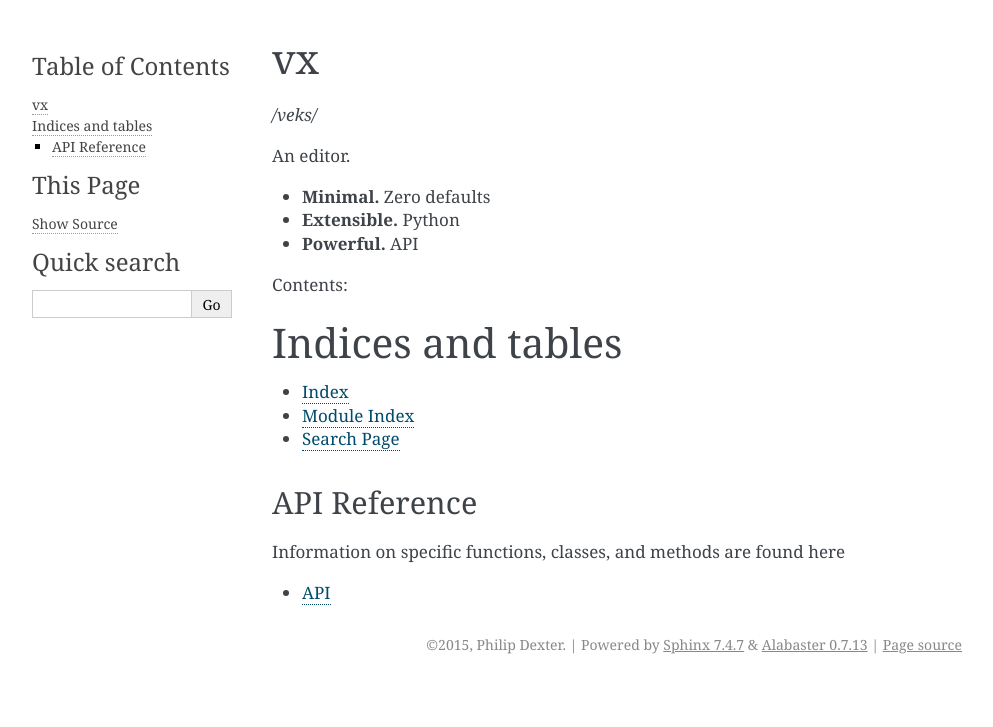
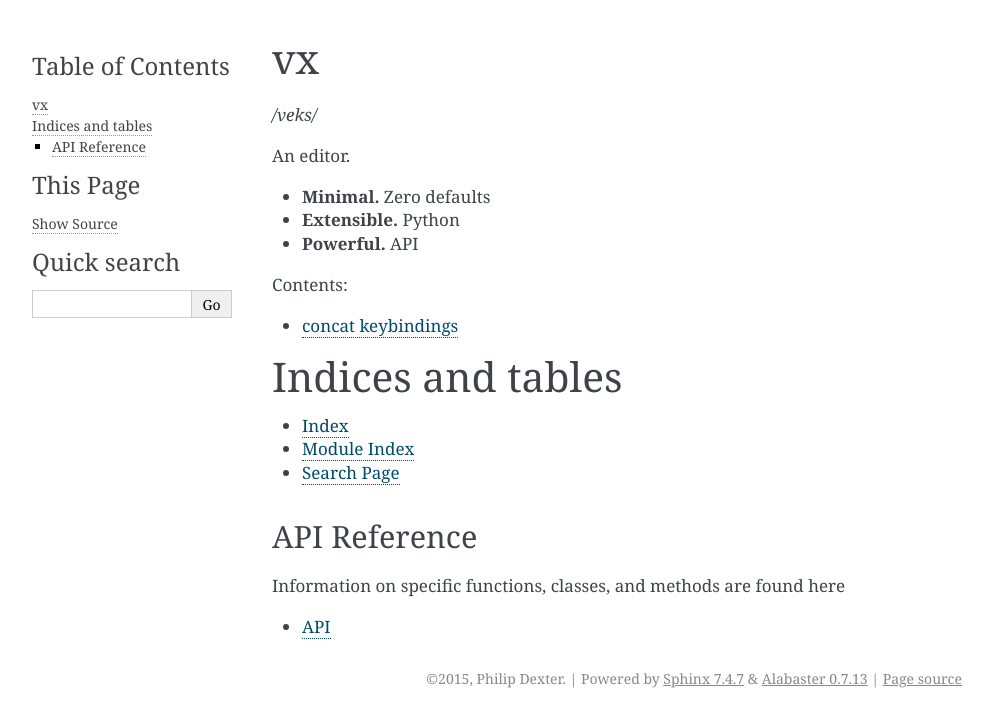
Before and after one commit to philipdexter/vx, a Sphinx documentation site: the page built from docs/index.rst, in a window 1280 px wide. Shown: the top 727 px of the page, without its empty margins (148-1141 px from the left). Built offline with Sphinx 7.4.7, drawn with Linux system fonts in a browser that asks for light colours.

Commit message:
Start documentation on concat keybindings

```diff
--- /dev/null
+++ b/docs/concat.rst
@@ -0,0 +1,4 @@
+concat keybindings
+==================
+
+This is an introduction to the concatenative keybindigs introduced by vx.
--- a/docs/index.rst
+++ b/docs/index.rst
@@ -14,7 +14,7 @@ Contents:
 .. toctree::
    :maxdepth: 2
 
-
+   concat
 
 Indices and tables
 ==================
```
